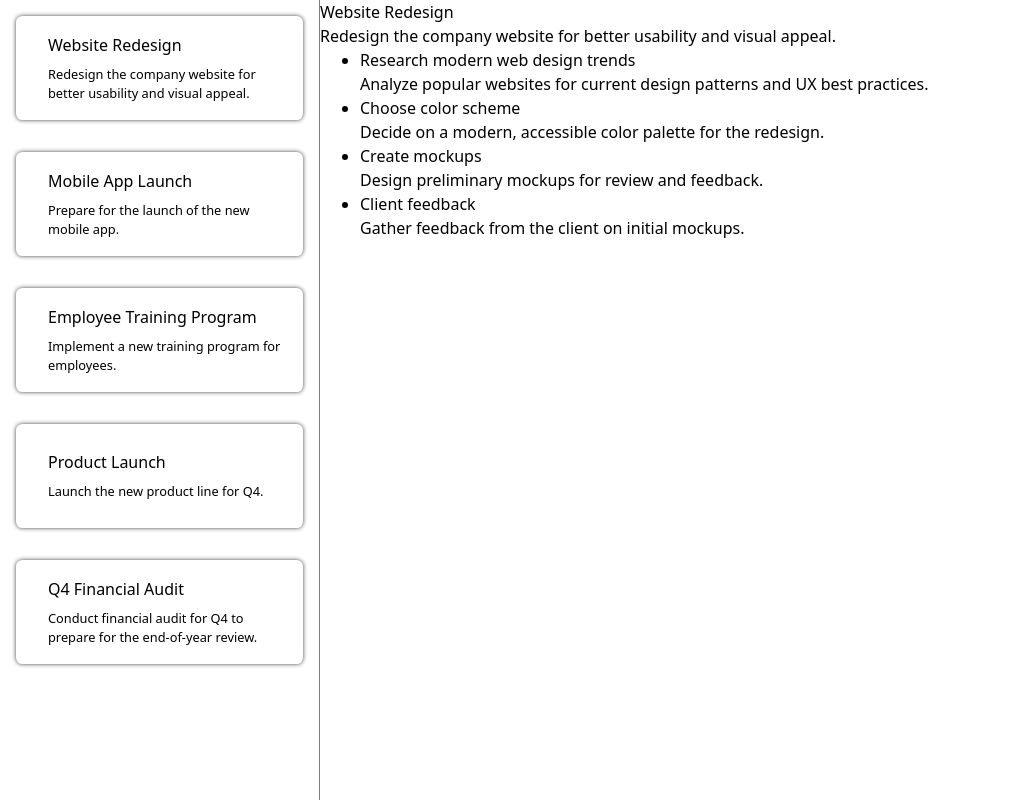
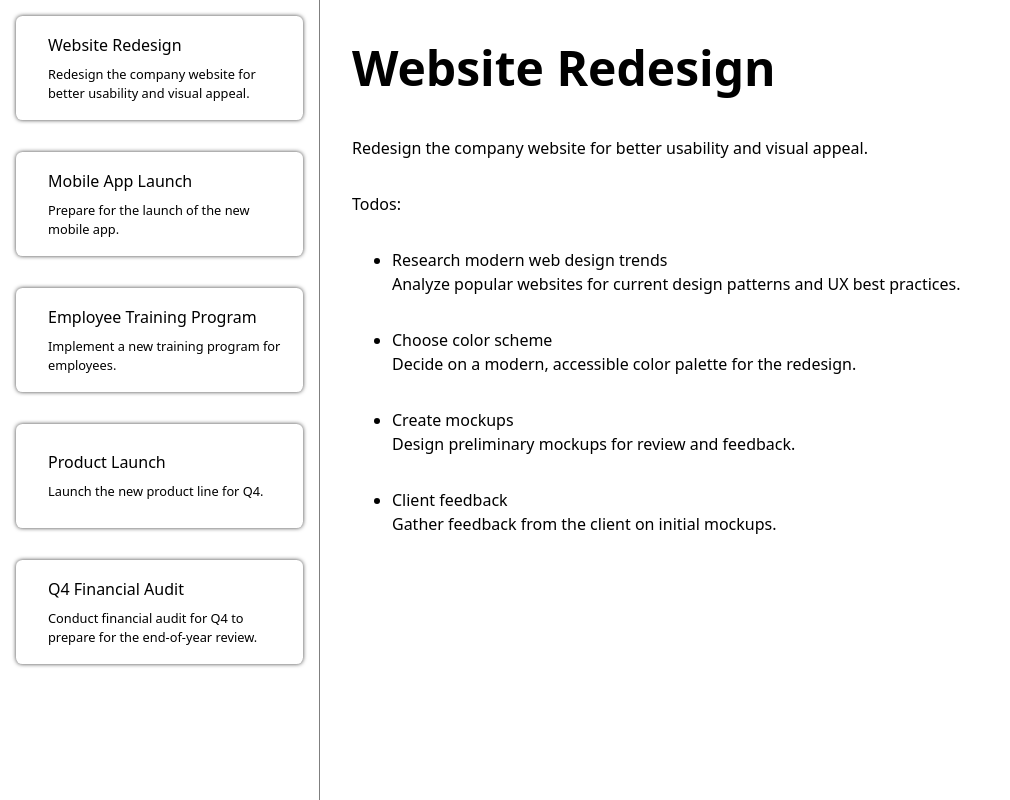
Before and after one commit to LydosSky/odin-todolist, a website built with webpack: page src/template.html in a window 1280 px wide. Shown: the whole page, without its empty margins (0-1010 px from the left). Built offline with nearby package versions, Linux system fonts and the light colour scheme.

Commit message:
project view finished

```diff
--- a/src/UI.js
+++ b/src/UI.js
@@ -41,11 +41,14 @@ const Ui = (function () {
   function displayProject(project) {
     const name = document.createElement("h1");
     const details = document.createElement("p");
+    const todos = document.createElement("p");
     name.innerText = project.name;
     details.innerText = project.details;
+    todos.innerText = "Todos: ";
 
     projectView.appendChild(name);
     projectView.appendChild(details);
+    projectView.appendChild(todos);
     projectView.appendChild(todoList);
 
     for (let todo of project.todos) {
@@ -55,10 +58,10 @@ const Ui = (function () {
 
   function displayTodo(todo) {
     const todoItem = document.createElement("li");
-    todoItem.classList.add("todo");
     const title = document.createElement("p");
     const description = document.createElement("p");
 
+    todoItem.classList.add("todo");
     title.innerText = todo.title;
     description.innerText = todo.description;
 
@@ -67,6 +70,12 @@ const Ui = (function () {
     todoList.appendChild(todoItem);
   }
 
+  function displayForm() {
+    const body = document.querySelector("body");
+  }
+
+  function hideForm() {}
+
   return { initialView, addProject, displayProject };
 })();
 
--- a/src/styles.css
+++ b/src/styles.css
@@ -32,6 +32,7 @@ body {
     gap: 0.5rem;
     justify-content: center;
     padding-left: 2rem;
+    cursor: pointer;
 }
 
 .project-card h2 {
@@ -41,3 +42,24 @@ body {
 .project .project-card small {
     font-weight: 300;
 }
+
+#project-view-container {
+    padding: 2rem;
+}
+
+#project-view-container h1 {
+    font-size: 3rem;
+    font-weight: 600;
+    margin-bottom: 2rem;
+}
+
+#project-view-container > p {
+    margin-bottom: 2rem;
+}
+
+#project-view-container #todo-list {
+    display: flex;
+    flex-direction: column;
+    justify-content: center;
+    gap: 2rem;
+}
```
